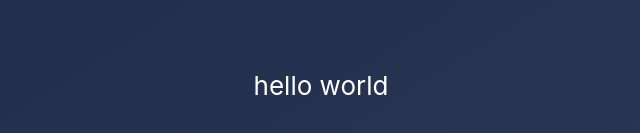
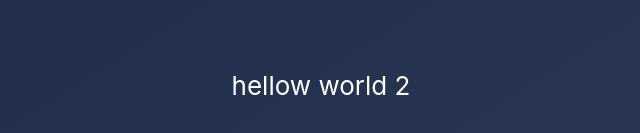
Before and after one commit to Leticia-Ajac/RPG_Skills, a React (Create React App) app in the folder rpg-skills/: page / in a window 1280 px wide. Shown: the part 315-448 px from the top of the page, without its empty margins (319-959 px from the left). Built offline with nearby package versions, Linux system fonts and the light colour scheme.

Commit message:
react-router-dom

```diff
--- a/rpg-skills/package.json
+++ b/rpg-skills/package.json
@@ -8,6 +8,7 @@
     "@testing-library/user-event": "^13.5.0",
     "react": "^18.2.0",
     "react-dom": "^18.2.0",
+    "react-router-dom": "^6.11.0",
     "react-scripts": "5.0.1",
     "web-vitals": "^2.1.4"
   },
--- a/rpg-skills/src/App.js
+++ b/rpg-skills/src/App.js
@@ -1,11 +1,25 @@
 import logo from './logo.svg';
 import './App.css';
+
+import React from "react";
+import {
+  BrowserRouter as Router,
+  Routes,
+  Route,
+  Link
+} from "react-router-dom";
+
+import Home from './pages/home';
 
 function App() {
   return (
     <div className="App">
       <header className="App-header">
-        hello world
+        <Router>
+          <Routes>
+            <Route path="" element={<Home/>} />
+          </Routes>
+        </Router>
       </header>
     </div>
   );
--- /dev/null
+++ b/rpg-skills/src/pages/home/index.jsx
@@ -0,0 +1,6 @@
+import React from "react";
+
+export default function Home(){
+
+    return <p>hellow world 2</p>
+}
```
Also changed, not shown: 1 other file (tests, documents, lock files or other folders).
